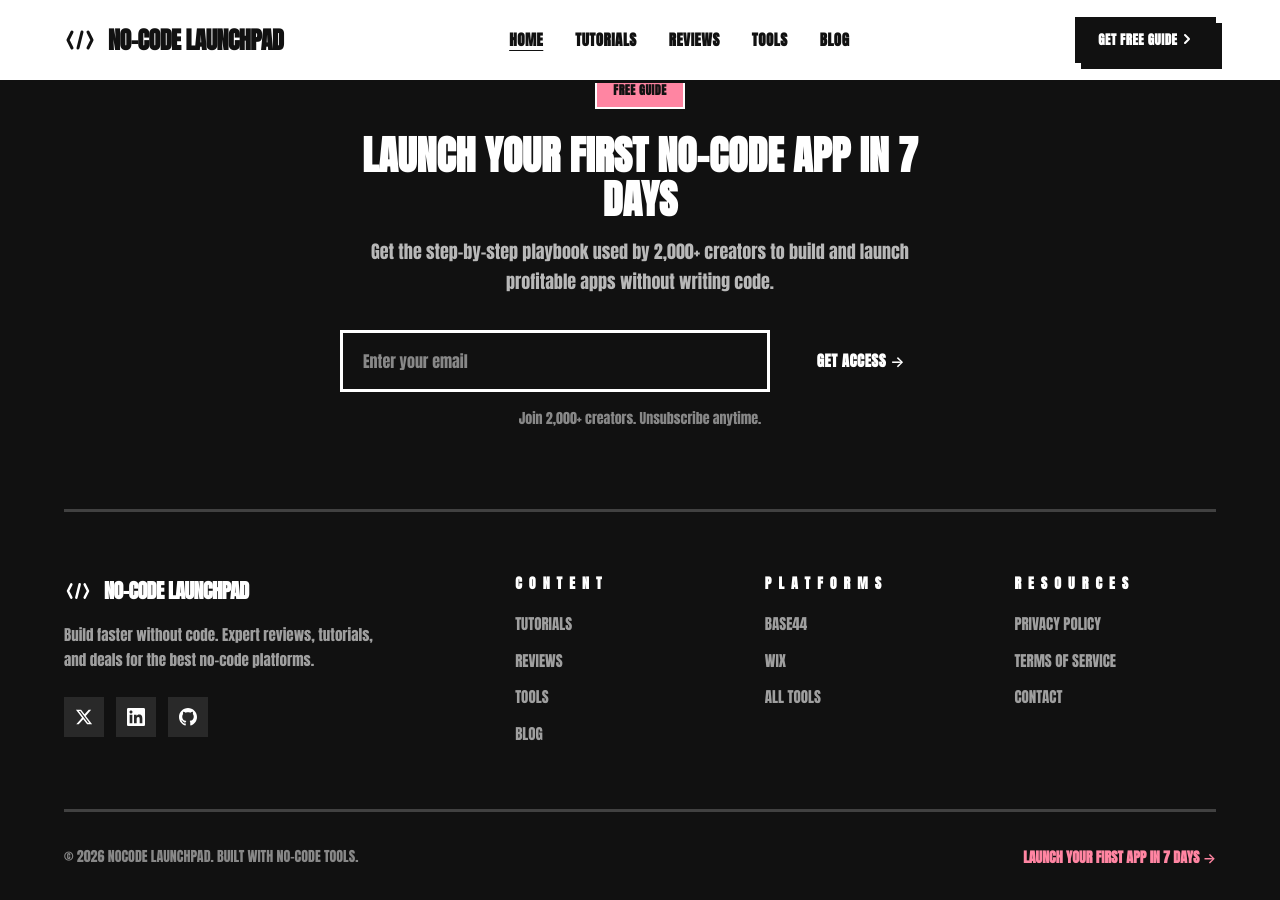
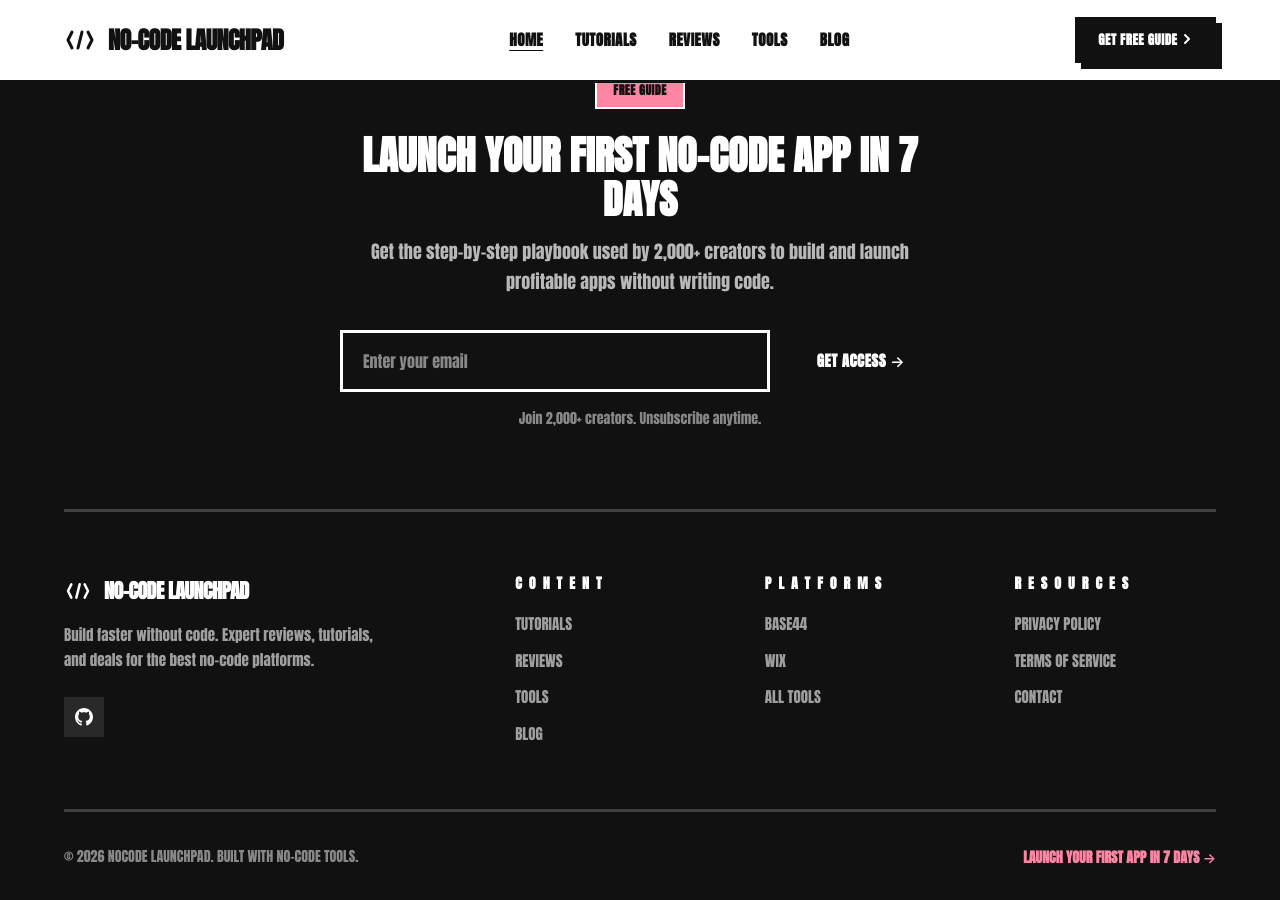
Before and after one commit to Chanw0w/nocode-launchpad, a Jekyll site: the page built from terms.html, in a window 1280 px wide and 900 px high, scrolled down 2353 px. Built offline with Jekyll 4.4.1, drawn with Linux system fonts in a browser that asks for light colours.

Commit message:
Phase 1: Remove Twitter/LinkedIn social links from footer and config

```diff
--- a/_config.yml
+++ b/_config.yml
@@ -8,8 +8,6 @@ email: "chantellevanheer@gmail.com"
 
 # Social
 github_username: Chanw0w
-twitter_username: ""
-linkedin_username: ""
 
 # Build Settings
 markdown: kramdown
--- a/_includes/footer.html
+++ b/_includes/footer.html
@@ -33,16 +33,6 @@
           Build faster without code. Expert reviews, tutorials, and deals for the best no-code platforms.
         </p>
         <div class="footer-social">
-          <a href="https://twitter.com/{{ site.twitter_username }}" target="_blank" rel="noopener" class="social-link" aria-label="Twitter">
-            <svg width="18" height="18" viewBox="0 0 24 24" fill="currentColor">
-              <path d="M18.244 2.25h3.308l-7.227 8.26 8.502 11.24H16.17l-5.214-6.817L4.99 21.75H1.68l7.73-8.835L1.254 2.25H8.08l4.713 6.231zm-1.161 17.52h1.833L7.084 4.126H5.117z"/>
-            </svg>
-          </a>
-          <a href="https://linkedin.com/in/{{ site.linkedin_username }}" target="_blank" rel="noopener" class="social-link" aria-label="LinkedIn">
-            <svg width="18" height="18" viewBox="0 0 24 24" fill="currentColor">
-              <path d="M20.447 20.452h-3.554v-5.569c0-1.328-.027-3.037-1.852-3.037-1.853 0-2.136 1.445-2.136 2.939v5.667H9.351V9h3.414v1.561h.046c.477-.9 1.637-1.85 3.37-1.85 3.601 0 4.267 2.37 4.267 5.455v6.286zM5.337 7.433c-1.144 0-2.063-.926-2.063-2.065 0-1.138.92-2.063 2.063-2.063 1.14 0 2.064.925 2.064 2.063 0 1.139-.925 2.065-2.064 2.065zm1.782 13.019H3.555V9h3.564v11.452zM22.225 0H1.771C.792 0 0 .774 0 1.729v20.542C0 23.227.792 24 1.771 24h20.451C23.2 24 24 23.227 24 22.271V1.729C24 .774 23.2 0 22.222 0h.003z"/>
-            </svg>
-          </a>
           <a href="https://github.com/{{ site.github_username }}" target="_blank" rel="noopener" class="social-link" aria-label="GitHub">
             <svg width="18" height="18" viewBox="0 0 24 24" fill="currentColor">
               <path d="M12 0c-6.626 0-12 5.373-12 12 0 5.302 3.438 9.8 8.207 11.387.599.111.793-.261.793-.577v-2.234c-3.338.726-4.033-1.416-4.033-1.416-.546-1.387-1.333-1.756-1.333-1.756-1.089-.745.083-.729.083-.729 1.205.084 1.839 1.237 1.839 1.237 1.07 1.834 2.807 1.304 3.492.997.107-.775.418-1.305.762-1.604-2.665-.305-5.467-1.334-5.467-5.931 0-1.311.469-2.381 1.236-3.221-.124-.303-.535-1.524.117-3.176 0 0 1.008-.322 3.301 1.23.957-.266 1.983-.399 3.003-.404 1.02.005 2.047.138 3.006.404 2.291-1.552 3.297-1.23 3.297-1.23.653 1.653.242 2.874.118 3.176.77.84 1.235 1.911 1.235 3.221 0 4.609-2.807 5.624-5.479 5.921.43.372.823 1.102.823 2.222v3.293c0 .319.192.694.801.576 4.765-1.589 8.199-6.086 8.199-11.386 0-6.627-5.373-12-12-12z"/>
```
